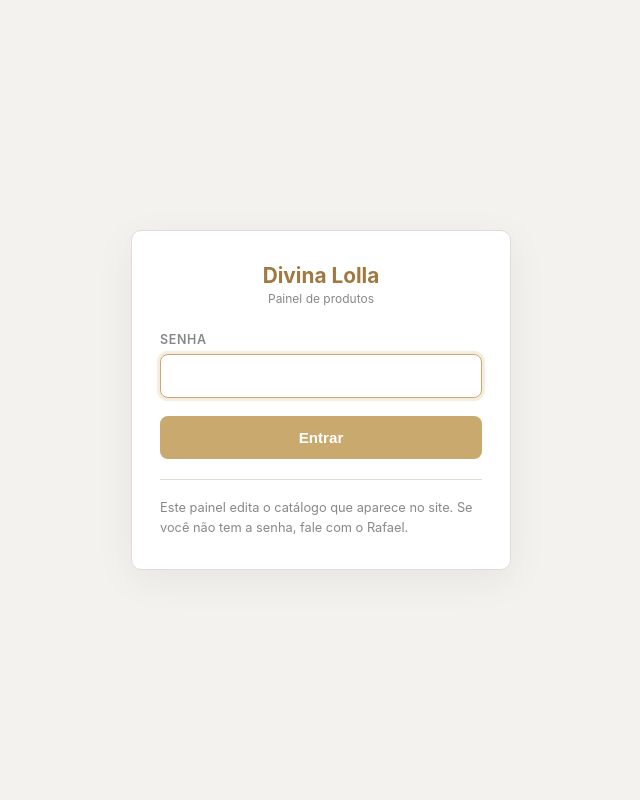
After one commit to rafaelcsouza1/divina-lolla, a Flask app: template admin/templates/login.html in a window 1280 px wide. The commit adds this page. Shown: the whole page, without its empty margins (319-959 px from the left). Run offline with Flask 3, Linux system fonts and the light colour scheme; the template is opened without the code that fills it, so the values that code supplies are empty.

Commit message:
Painel hospedado com senha
Hospedar o painel sem login seria publicar um formulario aberto de edicao do
site: qualquer pessoa com o endereco apagaria o catalogo e publicaria. Esta
mudanca torna a senha condicao para hospedar.

- login por sessao, ativado quando ADMIN_PASSWORD esta no ambiente; sem ela o
  uso local segue igual, seguro por escutar em 127.0.0.1
- duas travas independentes recusam subir hospedado sem senha: uma no app.py
  (REPO_DIR definido) e outra no entrypoint.sh
- guarda tambem no __main__ para quem trocar o host para 0.0.0.0 na tela de
  configuracoes sem definir senha
- /api/catalog nao e mais liberada por falta de token quando ha senha: seria a
  mesma porta aberta por outro caminho
- bloqueio de 60s apos 5 tentativas, comparacao de senha em tempo constante,
  cookie HttpOnly e SameSite, Secure atras de HTTPS
- next= do login aceita so caminho interno, evitando redirecionamento externo
- hospedado, salvar ja publica: o disco desses servicos e efemero e o que
  esperasse o botao Publicar sumiria no proximo reinicio, sem aviso
- publish() virou _publicar() reaproveitavel pelo botao e pela gravacao
- Dockerfile, entrypoint.sh, render.yaml e requirements-server.txt

Nao consegui construir a imagem Docker: o daemon nao esta rodando nesta
maquina. O entrypoint foi testado direto, com gunicorn e HTTP real.

Co-Authored-By: Claude Opus 5 (1M context) <noreply@anthropic.com>

```diff
--- a/admin/app.py
+++ b/admin/app.py
@@ -1,25 +1,41 @@
 import os
 import io
 import json
+import hmac
+import time
 import uuid
 import base64
+import secrets
 import mimetypes
 import subprocess
 import urllib.request
 import urllib.error
+from datetime import timedelta
 from pathlib import Path
-from flask import Flask, request, jsonify, send_from_directory, render_template
+from flask import (
+    Flask, request, jsonify, send_from_directory, render_template,
+    session, redirect, url_for,
+)
 
 BASE_DIR = Path(__file__).parent
+
+# Hospedado, o painel trabalha num clone do repositório feito no boot, porque o
+# disco desses serviços é efêmero e o GitHub é o armazenamento de verdade.
+# Sem REPO_DIR, o comportamento é o de sempre: a pasta do próprio projeto.
+_repo_dir = os.environ.get("REPO_DIR", "").strip()
+REPO_ROOT = Path(_repo_dir).expanduser() if _repo_dir else BASE_DIR.parent
+
 # A pasta do site chama-se "docs" porque o GitHub Pages só serve a raiz
 # do repositório ou /docs quando publica a partir de uma branch.
-SITE_DIR = BASE_DIR.parent / "docs"
+SITE_DIR = REPO_ROOT / "docs"
 PRODUCTS_JSON = SITE_DIR / "products.json"
 IMAGES_DIR = SITE_DIR / "images"
 CONFIG_JSON = BASE_DIR / "config.json"
-# Credencial de publicação que viaja junto no pacote. Vale só para este
-# repositório e fica fora do controle de versão (veja o .gitignore).
-PUBLISH_KEY = BASE_DIR.parent / "chave" / "publicar"
+# Credencial de publicação. No pacote de desktop ela viaja em chave/publicar;
+# hospedado, o entrypoint grava num caminho fora do repositório e aponta
+# PUBLISH_KEY_PATH para lá. Vale só para este repositório e nunca é versionada.
+_key_path = os.environ.get("PUBLISH_KEY_PATH", "").strip()
+PUBLISH_KEY = Path(_key_path).expanduser() if _key_path else BASE_DIR.parent / "chave" / "publicar"
 ALLOWED_EXTENSIONS = {".jpg", ".jpeg", ".png", ".webp", ".gif"}
 
 # ─── Config (admin-only settings; NÃO publicado no site público) ──────────────
@@ -50,6 +66,118 @@ DEFAULT_CATALOG = {
 
 app = Flask(__name__)
 app.config["MAX_CONTENT_LENGTH"] = 16 * 1024 * 1024  # 16MB
+
+
+# ─── Senha do painel ──────────────────────────────────────────────────────────
+# A senha só existe quando ADMIN_PASSWORD está no ambiente. Sem ela, o painel
+# roda como sempre rodou — o que é seguro porque escuta em 127.0.0.1, alcançável
+# apenas pela própria máquina. Hospedado, sem senha, seria um formulário público
+# de edição do site: por isso as duas travas mais abaixo se recusam a subir.
+ADMIN_PASSWORD = os.environ.get("ADMIN_PASSWORD", "")
+AUTH_ENABLED = bool(ADMIN_PASSWORD)
+
+# Hospedado, cada alteração já vai para o site. O disco desses serviços é
+# efêmero: o que ficasse esperando o botão Publicar sumiria no próximo
+# reinício, sem aviso. No pacote de desktop nada muda — lá o arquivo fica no
+# computador e publicar continua sendo uma decisão de quem cadastra.
+AUTO_PUBLISH = os.environ.get(
+    "AUTO_PUBLISH", "1" if _repo_dir else "0"
+).strip() not in ("", "0")
+
+# Chave de sessão fixa entre reinícios quando informada; sem ela, todo restart
+# desloga quem estava dentro.
+app.secret_key = os.environ.get("SECRET_KEY") or secrets.token_hex(32)
+app.config.update(
+    SESSION_COOKIE_HTTPONLY=True,
+    SESSION_COOKIE_SAMESITE="Lax",
+    # Atrás de HTTPS o cookie não deve trafegar em claro. Localmente não há
+    # HTTPS, e exigir isso impediria o login.
+    SESSION_COOKIE_SECURE=os.environ.get("FORCE_HTTPS", "").strip() not in ("", "0"),
+    PERMANENT_SESSION_LIFETIME=timedelta(days=7),
+)
+
+# Hospedado é justamente onde a senha não pode faltar.
+if _repo_dir and not AUTH_ENABLED:
+    raise RuntimeError(
+        "REPO_DIR indica painel hospedado, mas ADMIN_PASSWORD não foi definida. "
+        "Sem senha o painel ficaria aberto na internet: qualquer pessoa com o "
+        "endereço poderia apagar o catálogo e publicar no site."
+    )
+
+# Rotas que a sessão não guarda: a própria tela de login, os arquivos estáticos
+# e a API de catálogo, que tem o seu próprio token.
+OPEN_ENDPOINTS = {"login", "logout", "static", "catalog_get", "catalog_put"}
+
+MAX_TENTATIVAS = 5
+BLOQUEIO_SEGUNDOS = 60
+_tentativas = {}  # ip -> [falhas, momento da última]
+
+
+def _bloqueio_restante(ip):
+    falhas, quando = _tentativas.get(ip, (0, 0.0))
+    if falhas < MAX_TENTATIVAS:
+        return 0
+    faltam = int(BLOQUEIO_SEGUNDOS - (time.time() - quando))
+    if faltam <= 0:
+        _tentativas.pop(ip, None)
+        return 0
+    return faltam
+
+
+def _registrar_falha(ip):
+    falhas, _ = _tentativas.get(ip, (0, 0.0))
+    _tentativas[ip] = (falhas + 1, time.time())
+
+
+def logado():
+    return bool(session.get("auth"))
+
+
+@app.before_request
+def _exigir_login():
+    if not AUTH_ENABLED or logado() or request.endpoint in OPEN_ENDPOINTS:
+        return None
+    # Chamada de tela devolve JSON; navegação vai para o login.
+    if request.path.startswith("/api/"):
+        return jsonify({"error": "Sessão expirada. Entre de novo para continuar."}), 401
+    # full_path deixa um "?" solto quando não há query; ele iria para a barra
+    # de endereços depois do login.
+    return redirect(url_for("login", next=request.full_path.rstrip("?")))
+
+
+@app.route("/login", methods=["GET", "POST"])
+def login():
+    if not AUTH_ENABLED:
+        return redirect("/")
+
+    erro = None
+    ip = request.remote_addr or "?"
+
+    if request.method == "POST":
+        faltam = _bloqueio_restante(ip)
+        if faltam:
+            erro = f"Muitas tentativas erradas. Espere {faltam} segundos."
+        elif hmac.compare_digest(request.form.get("password", ""), ADMIN_PASSWORD):
+            session.clear()
+            session["auth"] = True
+            session.permanent = True
+            _tentativas.pop(ip, None)
+            destino = request.args.get("next") or "/"
+            # Só caminho interno: "//outro.site" seria um redirecionamento externo.
+            if not destino.startswith("/") or destino.startswith("//"):
+                destino = "/"
+            return redirect(destino)
+        else:
+            _registrar_falha(ip)
+            erro = "Senha incorreta."
+
+    return render_template("login.html", erro=erro), (401 if erro else 200)
+
+
+@app.route("/logout")
+def logout():
+    session.clear()
+    return redirect(url_for("login") if AUTH_ENABLED else "/")
 
 
 # ─── Config helpers ───────────────────────────────────────────────────────────
@@ -205,7 +333,8 @@ def _remove_image(image_ref):
 # ─── Páginas ──────────────────────────────────────────────────────────────────
 @app.route("/")
 def index():
-    return render_template("index.html")
+    # O botão de sair só faz sentido quando há uma sessão para encerrar.
+    return render_template("index.html", auth=AUTH_ENABLED)
 
 
 # ─── Dados do catálogo (usados pelo admin) ────────────────────────────────────
@@ -236,7 +365,8 @@ def update_store():
     if "products" in body:
         data["products"] = body["products"]
     save_data(data)
-    return jsonify({"ok": True})
+    aviso = _auto_publicar("Atualizar dados da loja")
+    return jsonify({"ok": True, "aviso": aviso})
 
 
 @app.route("/api/products", methods=["POST"])
@@ -264,7 +394,8 @@ def add_product():
         data["categories"].append(cat)
 
     save_data(data)
-    return jsonify({"ok": True, "product": product})
+    aviso = _auto_publicar(f"Cadastrar {product['name'] or 'peça'}")
+    return jsonify({"ok": True, "product": product, "aviso": aviso})
 
 
 @app.route("/api/products/<product_id>", methods=["PUT"])
@@ -291,7 +422,8 @@ def update_product(product_id):
     ))
 
     save_data(data)
-    return jsonify({"ok": True, "product": product})
+    aviso = _auto_publicar(f"Editar {product['name'] or 'peça'}")
+    return jsonify({"ok": True, "product": product, "aviso": aviso})
 
 
 @app.route("/api/products/<product_id>", methods=["DELETE"])
@@ -309,7 +441,8 @@ def delete_product(product_id):
     ))
 
     save_data(data)
-    return jsonify({"ok": True})
+    aviso = _auto_publicar(f"Remover {product.get('name') or 'peça'}")
+    return jsonify({"ok": True, "aviso": aviso})
 
 
 # ─── Configurador ─────────────────────────────────────────────────────────────
@@ -368,9 +501,14 @@ def test_connection():
 # ─── API do catálogo (permite que ESTE servidor seja a fonte remota) ──────────
 def _check_api_token():
     required = load_config()["server"].get("apiToken", "")
-    if not required:
+    if required and hmac.compare_digest(request.headers.get("X-Api-Token", ""), required):
         return True
-    return request.headers.get("X-Api-Token", "") == required
+    if logado():
+        return True
+    # Sem senha e sem token, a API segue aberta como antes — o que só é seguro
+    # porque nesse caso o painel escuta em 127.0.0.1. Com senha configurada
+    # (painel hospedado), liberar aqui seria reabrir a porta por outro caminho.
+    return not AUTH_ENABLED and not required
 
 
 @app.route("/api/catalog", methods=["GET"])
@@ -549,22 +687,20 @@ def sync():
         return jsonify({"ok": False, "error": "Git não encontrado. Rode: xcode-select --install"})
 
 
-@app.route("/api/publish", methods=["POST"])
-def publish():
-    body = request.json or {}
-    message = body.get("message", "Atualizar catálogo de produtos").strip() or "Atualizar catálogo"
+def _publicar(message):
+    """Envia o catálogo para o site. Devolve o mesmo dicionário que a tela recebe."""
     repo_dir = SITE_DIR.parent
 
     # "Publicar" só faz sentido para enviar ao site online (GitHub Pages).
     # Localmente o catálogo já é atualizado ao salvar — não precisa publicar.
     if not _repo_ready(repo_dir):
-        return jsonify({
+        return {
             "ok": False,
             "local_only": True,
             "error": "Ainda não há um repositório GitHub configurado, então não há site online para atualizar. "
                      "As alterações já valem no site local automaticamente. "
-                     "Para publicar na internet, siga o guia CONFIGURAR-GITHUB.md."
-        })
+                     "Para publicar na internet, siga o guia CONFIGURAR-GITHUB.md.",
+        }
 
     try:
         _git(repo_dir, "add", "-A")
@@ -572,42 +708,64 @@ def publish():
         if not nothing_new:
             commit = _git(repo_dir, "commit", "-m", message)
             if commit.returncode != 0:
-                return jsonify({
+                return {
                     "ok": False,
                     "error": commit.stderr.strip() or "Erro ao registrar as alterações.",
-                })
+                }
 
         # Outra máquina pode ter publicado nesse meio-tempo: junta antes de enviar,
         # senão o push é recusado pelo GitHub.
         ok, pulled, merged, err = _sync_with_remote(repo_dir)
         if not ok:
-            return jsonify({"ok": False, "error": err})
+            return {"ok": False, "error": err}
 
         ahead = _git(repo_dir, "rev-list", "--count", "@{u}..HEAD")
         if ahead.returncode == 0 and ahead.stdout.strip() == "0":
             if pulled:
-                return jsonify({
+                return {
                     "ok": True,
                     "changed": True,
                     "message": "Nada seu para enviar, mas trouxe o que a outra máquina publicou. "
                                "Recarregue a página para ver.",
-                })
-            return jsonify({"ok": True, "message": "Nenhuma alteração para publicar."})
+                }
+            return {"ok": True, "message": "Nenhuma alteração para publicar."}
 
         push = _git(repo_dir, "push")
         if push.returncode != 0:
-            return jsonify({"ok": False, "error": _explain_git_error(push.stderr)})
+            return {"ok": False, "error": _explain_git_error(push.stderr)}
 
         if merged:
-            return jsonify({
+            return {
                 "ok": True,
                 "changed": True,
                 "message": "Publicado! As alterações da outra máquina foram juntadas ao seu "
                            "catálogo — recarregue a página para vê-las.",
-            })
-        return jsonify({"ok": True, "message": "Publicado com sucesso no GitHub Pages!"})
+            }
+        return {"ok": True, "message": "Publicado com sucesso no GitHub Pages!"}
     except FileNotFoundError:
-        return jsonify({"ok": False, "error": "Git não encontrado. Rode: xcode-select --install"})
+        return {"ok": False, "error": "Git não encontrado. Rode: xcode-select --install"}
+
+
+def _auto_publicar(descricao):
+    """No painel hospedado, salva já significa publicar.
+
+    Esses serviços têm disco efêmero: o que ficasse só no servidor sumiria no
+    próximo reinício. Devolve um aviso quando o envio falha — a peça continua
+    salva, mas quem cadastrou precisa saber que o site não recebeu.
+    """
+    if not AUTO_PUBLISH:
+        return None
+    resultado = _publicar(descricao)
+    if resultado.get("ok"):
+        return None
+    return resultado.get("error") or "A peça foi salva, mas o site não recebeu a alteração."
+
+
+@app.route("/api/publish", methods=["POST"])
+def publish():
+    body = request.json or {}
+    message = body.get("message", "Atualizar catálogo de produtos").strip() or "Atualizar catálogo"
+    return jsonify(_publicar(message))
 
 
 @app.route("/api/git-status")
@@ -637,6 +795,17 @@ if __name__ == "__main__":
     port = int(cfg["server"].get("port", 5001))
     open_host = "localhost" if host in ("0.0.0.0", "127.0.0.1", "") else host
 
+    # Escutar fora do 127.0.0.1 expõe o painel à rede. Sem senha, quem chegasse
+    # nele apagaria o catálogo e publicaria no site — então melhor não subir.
+    if host not in ("127.0.0.1", "localhost", "::1") and not AUTH_ENABLED:
+        raise SystemExit(
+            f"\nO painel está configurado para escutar em {host}, o que o deixa\n"
+            "acessível a outros aparelhos, mas nenhuma senha foi definida.\n\n"
+            "Defina uma senha antes de subir assim:\n"
+            "    ADMIN_PASSWORD='sua-senha' python admin/app.py\n\n"
+            "Ou volte a fonte para 127.0.0.1 na tela de Configurações.\n"
+        )
+
     def open_browser():
         import time
         time.sleep(1)
--- /dev/null
+++ b/admin/templates/login.html
@@ -0,0 +1,142 @@
+<!DOCTYPE html>
+<html lang="pt-BR">
+<head>
+  <meta charset="UTF-8">
+  <meta name="viewport" content="width=device-width, initial-scale=1">
+  <title>Divina Lolla — Entrar</title>
+  <style>
+    :root {
+      --primary: #c9a96e;
+      --primary-dark: #a07840;
+      --primary-light: #f5ede0;
+      --danger: #e05252;
+      --danger-light: #fdf0f0;
+      --bg: #f4f2ef;
+      --surface: #ffffff;
+      --text: #2c2c2c;
+      --text-muted: #888;
+      --border: #e0dbd3;
+      --radius: 10px;
+    }
+
+    * { box-sizing: border-box; margin: 0; padding: 0; }
+
+    body {
+      font-family: -apple-system, BlinkMacSystemFont, "Segoe UI", Roboto, sans-serif;
+      background: var(--bg);
+      color: var(--text);
+      min-height: 100vh;
+      display: flex;
+      align-items: center;
+      justify-content: center;
+      padding: 24px;
+    }
+
+    .card {
+      background: var(--surface);
+      border: 1px solid var(--border);
+      border-radius: var(--radius);
+      width: 100%;
+      max-width: 380px;
+      padding: 32px 28px;
+      box-shadow: 0 10px 40px rgba(0, 0, 0, 0.06);
+    }
+
+    .brand { text-align: center; margin-bottom: 26px; }
+    .brand .name {
+      font-size: 1.3rem;
+      font-weight: 700;
+      color: var(--primary-dark);
+    }
+    .brand .badge {
+      font-size: 0.75rem;
+      color: var(--text-muted);
+      margin-top: 3px;
+    }
+
+    label {
+      display: block;
+      font-size: 0.78rem;
+      font-weight: 600;
+      text-transform: uppercase;
+      letter-spacing: 0.05em;
+      color: var(--text-muted);
+      margin-bottom: 7px;
+    }
+
+    input[type="password"] {
+      width: 100%;
+      padding: 12px 14px;
+      border: 1px solid var(--border);
+      border-radius: 8px;
+      /* 16px evita o zoom automático do iOS ao focar o campo. */
+      font-size: 16px;
+      background: var(--surface);
+      color: var(--text);
+    }
+
+    input[type="password"]:focus {
+      outline: none;
+      border-color: var(--primary);
+      box-shadow: 0 0 0 3px var(--primary-light);
+    }
+
+    button {
+      width: 100%;
+      margin-top: 18px;
+      padding: 13px;
+      background: var(--primary);
+      color: #fff;
+      border: none;
+      border-radius: 8px;
+      font-size: 0.95rem;
+      font-weight: 600;
+      cursor: pointer;
+    }
+
+    button:hover { background: var(--primary-dark); }
+
+    .erro {
+      margin-top: 16px;
+      padding: 11px 13px;
+      background: var(--danger-light);
+      border: 1px solid var(--danger);
+      border-radius: 8px;
+      color: var(--danger);
+      font-size: 0.87rem;
+    }
+
+    .hint {
+      margin-top: 20px;
+      padding-top: 18px;
+      border-top: 1px solid var(--border);
+      font-size: 0.8rem;
+      color: var(--text-muted);
+      line-height: 1.5;
+    }
+  </style>
+</head>
+<body>
+  <form class="card" method="post" autocomplete="on">
+    <div class="brand">
+      <div class="name">Divina Lolla</div>
+      <div class="badge">Painel de produtos</div>
+    </div>
+
+    <label for="password">Senha</label>
+    <input type="password" id="password" name="password"
+           autocomplete="current-password" autofocus required>
+
+    <button type="submit">Entrar</button>
+
+    {% if erro %}
+      <p class="erro">{{ erro }}</p>
+    {% endif %}
+
+    <p class="hint">
+      Este painel edita o catálogo que aparece no site. Se você não tem a senha,
+      fale com o Rafael.
+    </p>
+  </form>
+</body>
+</html>
--- /dev/null
+++ b/requirements-server.txt
@@ -0,0 +1,2 @@
+flask>=3.0.0
+gunicorn>=21.2.0
```
Also changed, not shown: CONFIGURAR-GITHUB.md (+51 -0 lines), MANUAL.html (+17 -0 lines), admin/templates/index.html (+23 -1 lines), render.yaml (added, +19 -0 lines), 2 other files.
